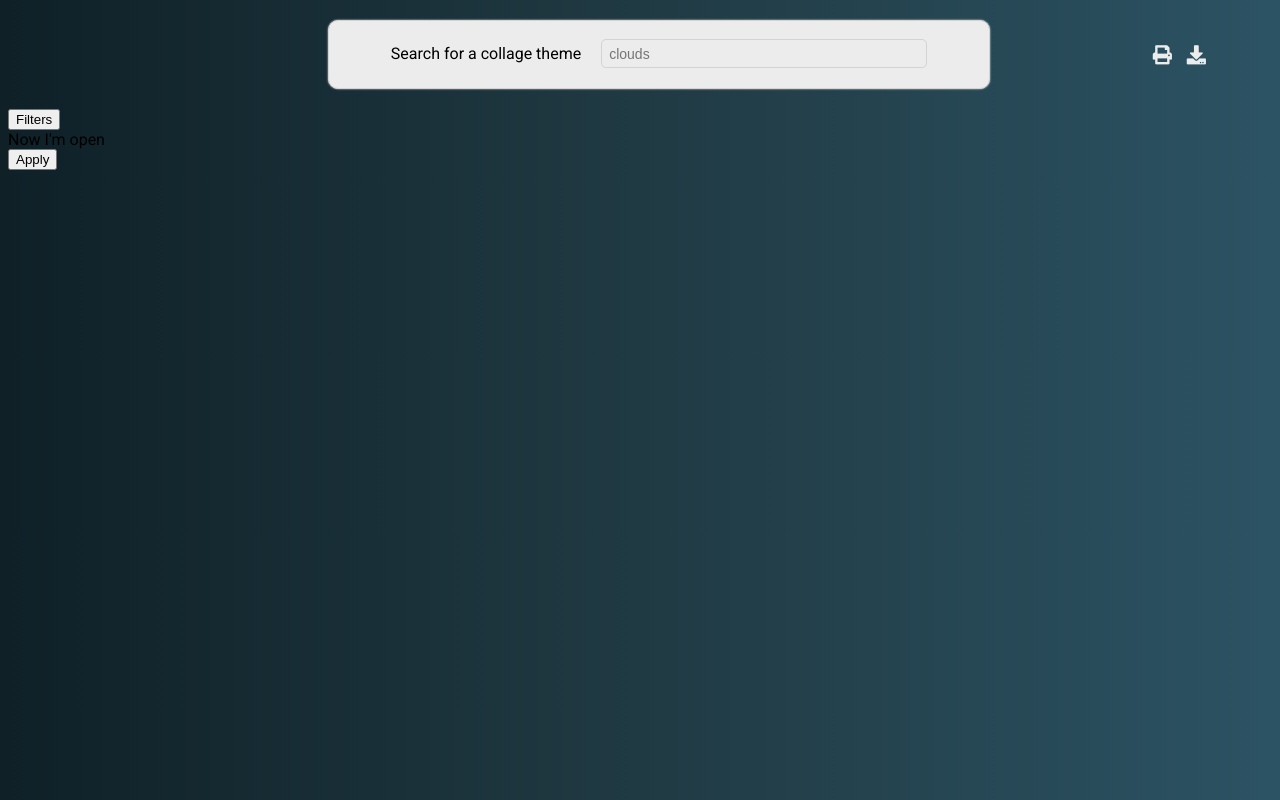
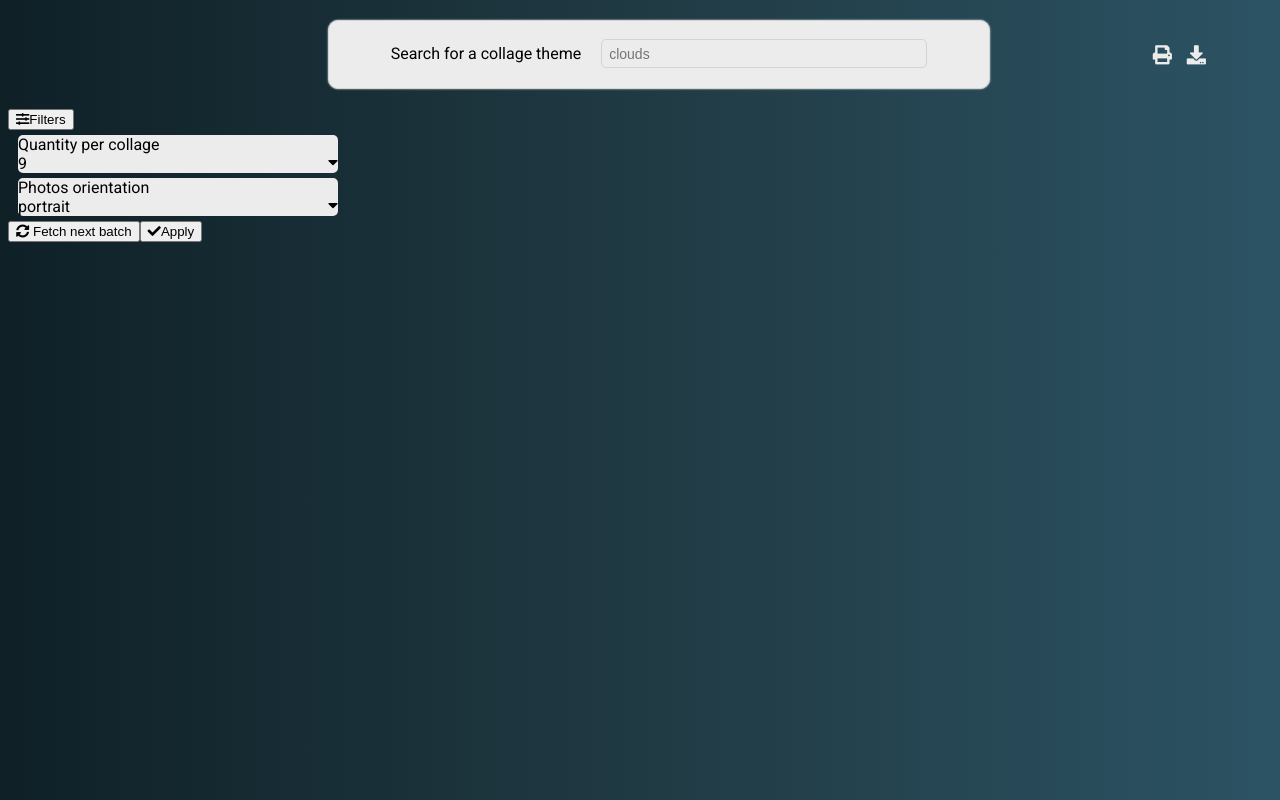
Before and after one commit to MajaZubko/CollageGenerator, a React (Create React App) app: page / in a window 1280 px wide. Both pictures are taken after a click on the button "Filters". Built offline with nearby package versions, Linux system fonts and the light colour scheme.

Commit message:
working filters

```diff
--- a/public/main.css
+++ b/public/main.css
@@ -11,6 +11,36 @@ html {
 
 button {
   cursor: pointer;
+}
+
+.dropdown-all {
+  background-color: #ececec;
+  width: 25vw;
+  margin: 5px 10px;
+  border-radius: 5px;
+}
+
+.dropdown-all .dropdown-bar {
+  display: -webkit-box;
+  display: -ms-flexbox;
+  display: flex;
+  -webkit-box-pack: justify;
+      -ms-flex-pack: justify;
+          justify-content: space-between;
+  -ms-flex-wrap: wrap;
+      flex-wrap: wrap;
+}
+
+.dropdown-all .dropdown-bar .menu {
+  -webkit-box-orient: vertical;
+  -webkit-box-direction: normal;
+      -ms-flex-direction: column;
+          flex-direction: column;
+  width: 25vw;
+}
+
+.dropdown-all .dropdown-bar .menu .item:hover {
+  background-color: #c9c9c9;
 }
 
 .my-masonry-grid {
--- a/src/components/App.js
+++ b/src/components/App.js
@@ -12,9 +12,9 @@ const App = () => {
 		const response = await unsplash.get('search/photos', {
 			params: {
 				query: term,
-				per_page: per_page,
-				orientation: orientation,
-				page: page
+				per_page,
+				orientation,
+				page
 			}
 		});
 		setImages(response.data.results);
--- /dev/null
+++ b/src/components/Dropdown.js
@@ -0,0 +1,46 @@
+import React, { useState, useEffect, useRef } from 'react';
+
+const Dropdown = ({ label, options, selected, onSelectedChange }) => {
+	const [ open, setOpen ] = useState(false);
+	const ref = useRef();
+
+	useEffect(() => {
+		const onBodyClick = (event) => {
+			if (ref.current.contains(event.target)) {
+				return;
+			}
+			setOpen(false);
+		};
+
+		document.body.addEventListener('click', onBodyClick);
+
+		return () => {
+			document.body.removeEventListener('click', onBodyClick);
+		};
+	}, []);
+
+	const renderedOptions = options.map((option) => {
+		if (option.value === selected.value) {
+			return null;
+		}
+
+		return (
+			<div key={option.value} className="item" onClick={() => onSelectedChange(option)}>
+				{option.label}
+			</div>
+		);
+	});
+
+	return (
+		<div className="dropdown-all" ref={ref}>
+			<label className="label">{label}</label>
+			<div onClick={() => setOpen(!open)} className={`dropdown-bar`}>
+				<div className="text">{selected.label}</div>
+				<i className="fas fa-caret-down" />
+				<div className={`menu ${open ? '' : 'hidden'}`}>{renderedOptions}</div>
+			</div>
+		</div>
+	);
+};
+
+export default Dropdown;
--- a/src/components/Filters.js
+++ b/src/components/Filters.js
@@ -1,32 +1,87 @@
 import React, { useState } from 'react';
+import Dropdown from './Dropdown';
 
 const Filters = (props) => {
 	const [ open, setOpen ] = useState(false);
-	const [ perPage, setPerPage ] = useState(9);
-	const [ orientation, setOrientation ] = useState('portrait');
 	const [ page, setPage ] = useState(1);
 
-	const openFilters = () => {
-		setOpen(!open);
-	};
+	const perPageOptions = [
+		{
+			label: '6',
+			value: 6
+		},
+		{
+			label: '9',
+			value: 9
+		},
+		{
+			label: '12',
+			value: 12
+		},
+		{
+			label: '15',
+			value: 15
+		}
+	];
+
+	const orientationOptions = [
+		{
+			label: 'portrait',
+			value: 'portrait'
+		},
+		{
+			label: 'landscape',
+			value: 'landscape'
+		},
+		{
+			label: 'squarish',
+			value: 'squarish'
+		},
+		{
+			label: 'all',
+			value: ''
+		}
+	];
+
+	const [ perPageSelected, setPerPageSelected ] = useState(perPageOptions[1]);
+	const [ orientationSelected, setOrientationSelected ] = useState(orientationOptions[0]);
 
 	const onFormSubmit = (event) => {
 		event.preventDefault();
-		props.onSubmit(perPage, orientation, page);
+		props.catchFilters(perPageSelected.value, orientationSelected.value, page);
 	};
 
-	const hideOrShow = open ? 'dropdowns' : 'dropdowns hidden';
+	const fetchNextBatch = () => {
+		setPage(page + 1);
+	};
 
 	return (
-		<div className="filters">
-			<button onClick={openFilters}>Filters</button>
-			<div className={hideOrShow}>
+		<div className="filters-all">
+			<button onClick={() => setOpen(!open)}>
+				<i className="fas fa-sliders-h" />
+				Filters
+			</button>
+			<div className={`filters-form ${open ? '' : 'hidden'}`}>
 				<form onSubmit={onFormSubmit}>
-					Now I'm open
-					<div>{/* dropdown: + do wpisania */}</div>
-					<div>{/* dropdown portrait, landscape, squarish, mixed */}</div>
-					<div>{/* next batch jako przycisk refresh, zmienia stronę wyszukiwania  */}</div>
-					<button type="submit">Apply</button>
+					<Dropdown
+						label="Quantity per collage"
+						options={perPageOptions}
+						selected={perPageSelected}
+						onSelectedChange={setPerPageSelected}
+					/>
+					<Dropdown
+						label="Photos orientation"
+						options={orientationOptions}
+						selected={orientationSelected}
+						onSelectedChange={setOrientationSelected}
+					/>
+					<button onClick={fetchNextBatch}>
+						<i className="fas fa-sync-alt" /> Fetch next batch
+					</button>
+					<button type="submit">
+						<i className="fas fa-check" />
+						Apply
+					</button>
 				</form>
 			</div>
 		</div>
--- a/src/components/SearchArea.js
+++ b/src/components/SearchArea.js
@@ -3,14 +3,27 @@ import Filters from './Filters';
 import SearchBar from './SearchBar';
 
 const SearchArea = (props) => {
-	const onFiltersSubmit = (term, perPage, orientation, page) => {
-		props.onSubmit(term, perPage, orientation, page);
+	const [ searchTerm, setSearchTerm ] = useState('');
+	const [ searchPerPage, setSearchPerPage ] = useState(9);
+	const [ searchOrientation, setSearchOrientation ] = useState('portrait');
+	const [ searchPage, setSearchPage ] = useState(1);
+
+	const catchTerm = (term) => {
+		setSearchTerm(term);
+		props.onSubmit(term, searchPerPage, searchOrientation, searchPage);
+	};
+
+	const catchFilters = (perPage, orientation, page) => {
+		setSearchPerPage(perPage);
+		setSearchOrientation(orientation);
+		setSearchPage(page);
+		props.onSubmit(searchTerm, perPage, orientation, page);
 	};
 
 	return (
 		<div className="search-area">
-			<SearchBar onSubmit={props.onSubmit} />
-			<Filters onSubmit={onFiltersSubmit} />
+			<SearchBar catchTerm={catchTerm} />
+			<Filters catchFilters={catchFilters} />
 		</div>
 	);
 };
--- a/src/components/SearchBar.js
+++ b/src/components/SearchBar.js
@@ -5,7 +5,7 @@ const SearchBar = (props) => {
 
 	const onFormSubmit = (event) => {
 		event.preventDefault();
-		props.onSubmit(term);
+		props.catchTerm(term);
 	};
 
 	return (
--- a/src/styles/_config.scss
+++ b/src/styles/_config.scss
@@ -1,4 +1,5 @@
 $off-white: #ececec;
+$light-gray: #c9c9c9;
 
 $wide-mobile: 1088px;
 $medium-mobile: 650px;
--- /dev/null
+++ b/src/styles/_dropdown.scss
@@ -0,0 +1,20 @@
+.dropdown-all {
+	background-color: $off-white;
+	width: 25vw;
+	margin: 5px 10px;
+	border-radius: 5px;
+
+	.dropdown-bar {
+		display: flex;
+		justify-content: space-between;
+		flex-wrap: wrap;
+		.menu {
+			flex-direction: column;
+			width: 25vw;
+
+			.item:hover {
+				background-color: $light-gray;
+			}
+		}
+	}
+}
--- a/src/styles/main.scss
+++ b/src/styles/main.scss
@@ -1,4 +1,4 @@
-@import './config', './imageList', './exportBtns', './searchBar', './media';
+@import './config', './dropdown', './imageList', './exportBtns', './searchBar', './media';
 
 body {
 	background: linear-gradient(to right, #0f2027, #203a43, #2c5364);
```
